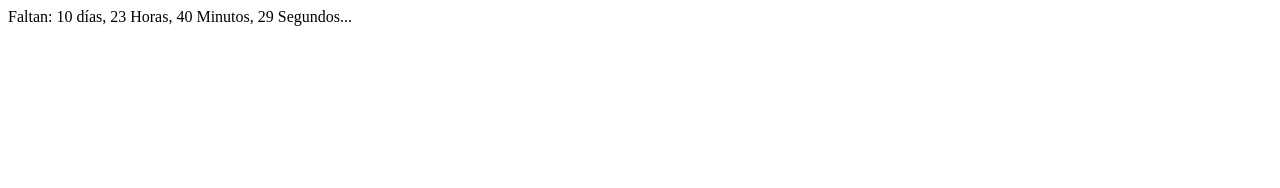
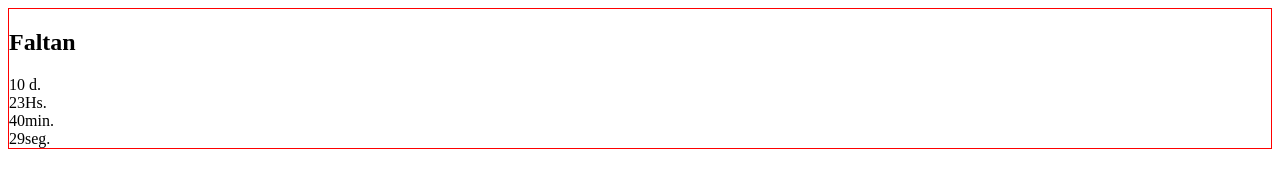
Before and after one commit to MauroSego/contadorVacaciones, a plain HTML site: page index.html in a window 1280 px wide. Drawn offline with Linux system fonts and the light colour scheme.

Commit message:
Creado el css

```diff
--- /dev/null
+++ b/estilos.css
@@ -0,0 +1,14 @@
+body {
+  background-color:;
+}
+.container{
+  margin: 0 auto;
+  border: 1px solid red;
+  display: flex;
+  flex-direction: column;
+  justify-content: space-between;
+  align-content: center;
+}
+.dias{
+
+}
--- a/index.html
+++ b/index.html
@@ -3,14 +3,22 @@
 <head>
   <meta charset="UTF-8">
   <title>Contador para las vacaciones</title>
+  <link rel="stylesheet" href="estilos.css">
 </head>
 <body onload="contar('container')">
-  <id id="container" ></id>
+  <div class="container">
+    <h2>Faltan</h2>
+
+    <div id="dias"></div>
+    <div id="horas"></div>
+    <div id="minutos"></div>
+    <div id="segundos"></div>
+  </div>
 
 <script>
 
   function contar(id){
-    var fecha = new Date( '2017', '2', '10' );
+    var fecha = new Date( '2017', '2', '10');
     var hoy = new Date();
     var dias = 0;
     var horas = 0;
@@ -29,13 +37,20 @@
       diferencia = diferencia - ( 60 * minutos );
       segundos = Math.floor(diferencia);
 
-      document.getElementById(id).innerHTML = 'Faltan: ' + dias + ' días, ' + horas + ' Horas, ' + minutos + ' Minutos, ' + segundos + ' Segundos...'
+      document.getElementById('dias').innerHTML = dias + ' d.';
+      document.getElementById('horas').innerHTML = horas + 'Hs.'
+      document.getElementById('minutos').innerHTML = minutos + 'min.';
+      document.getElementById('segundos').innerHTML = segundos + 'seg.';
 
       if ( dias > 0 || horas > 0 || minutos > 0 || segundos > 0 ){
         setTimeout(" contar (\"" + id + "\")", 1000)
       }
       else {
-        document.getElementById('restante').innerHTML = 'Quedan: ' + dias + ' días, ' + horas + ' Horas, ' + minutos + ' Minutos, ' + segundos + ' Segundos...'
+        document.getElementById('dias').innerHTML = dias + ' días';
+
+        document.getElementById('horas').innerHTML = horas + ' Horas, ' + minutos + ' Minutos, ' + segundos + ' Segundos...'
+        document.getElementById('minutos').innerHTML = minutos + ' minutos'
+        document.getElementById('segundos').innerHTML = segundos + ' segundos'
       }
     }
 
```
